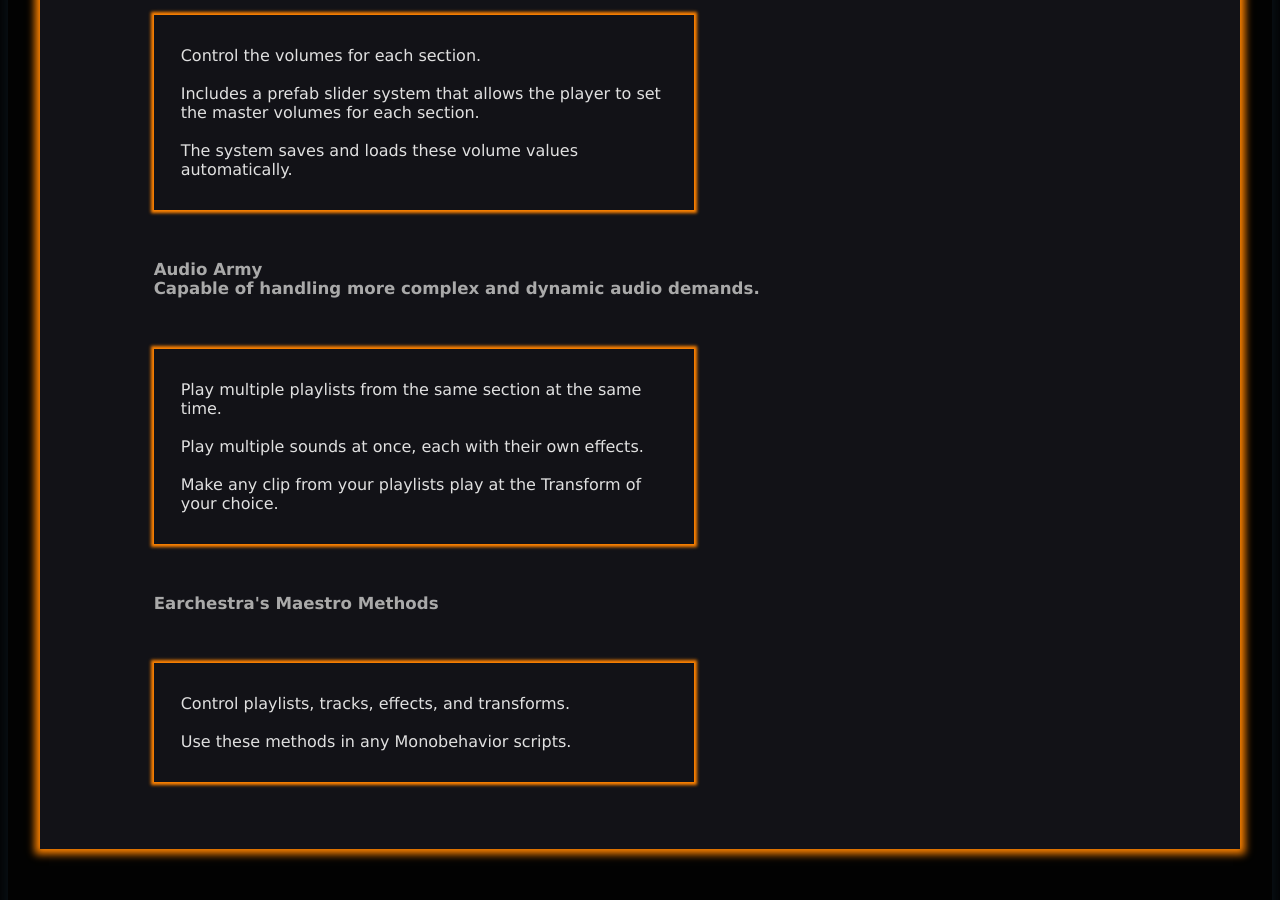
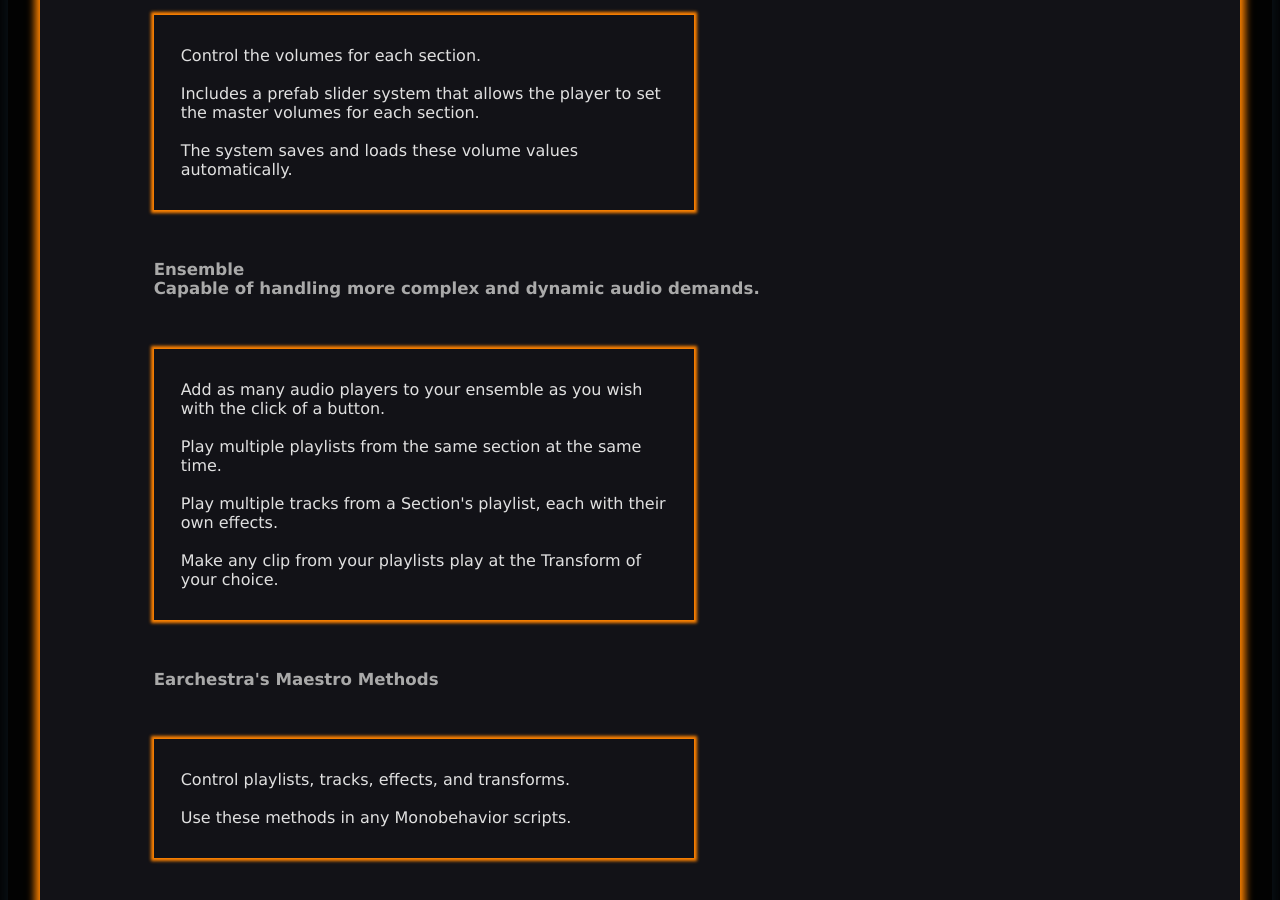
Before and after one commit to Madsir/madsirstudio.github.io, a Jekyll site: the page built from earchestra/index.html, in a window 1280 px wide and 900 px high, scrolled down 1372 px. Built offline with Jekyll 4.4.1, drawn with Linux system fonts in a browser that asks for light colours.

Commit message:
Update index.html

```diff
--- a/earchestra/index.html
+++ b/earchestra/index.html
@@ -112,11 +112,12 @@
     <p>Control the volumes for each section.<br><br>Includes a prefab slider system that allows the player to set the master volumes for each section.<br><br>The system saves and loads these volume values automatically.
 	  </p> <br></div>
       <br>
-        <h2> Audio Army<br>Capable of handling more complex and dynamic audio demands.</h2>
+        <h2>Ensemble<br>Capable of handling more complex and dynamic audio demands.</h2>
     <br>
 	  <div class="baround"><br><p>
+		  Add as many audio players to your ensemble as you wish with the click of a button.<br><br>
     Play multiple playlists from the same section at the same time. <br> <br>
-    Play multiple sounds at once, each with their own effects. <br> <br>
+    Play multiple tracks from a Section's playlist, each with their own effects. <br> <br>
     Make any clip from your playlists play at the Transform of your choice.
     </p>
   <br>
```
